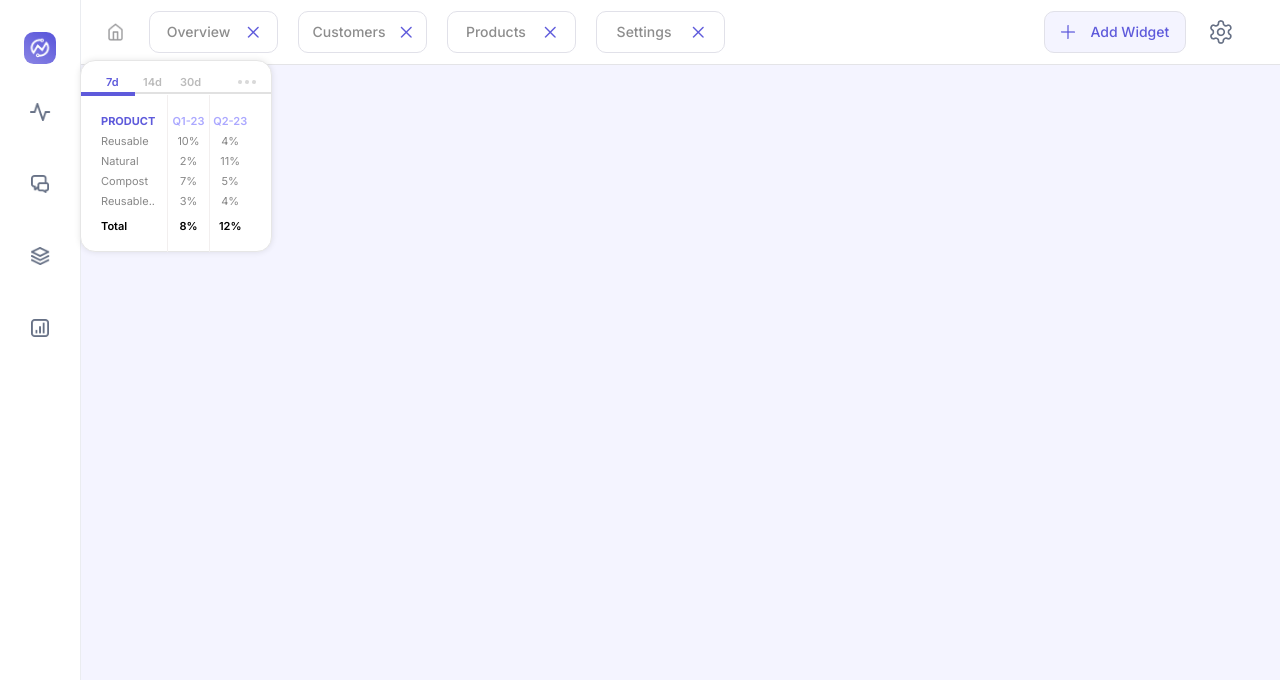
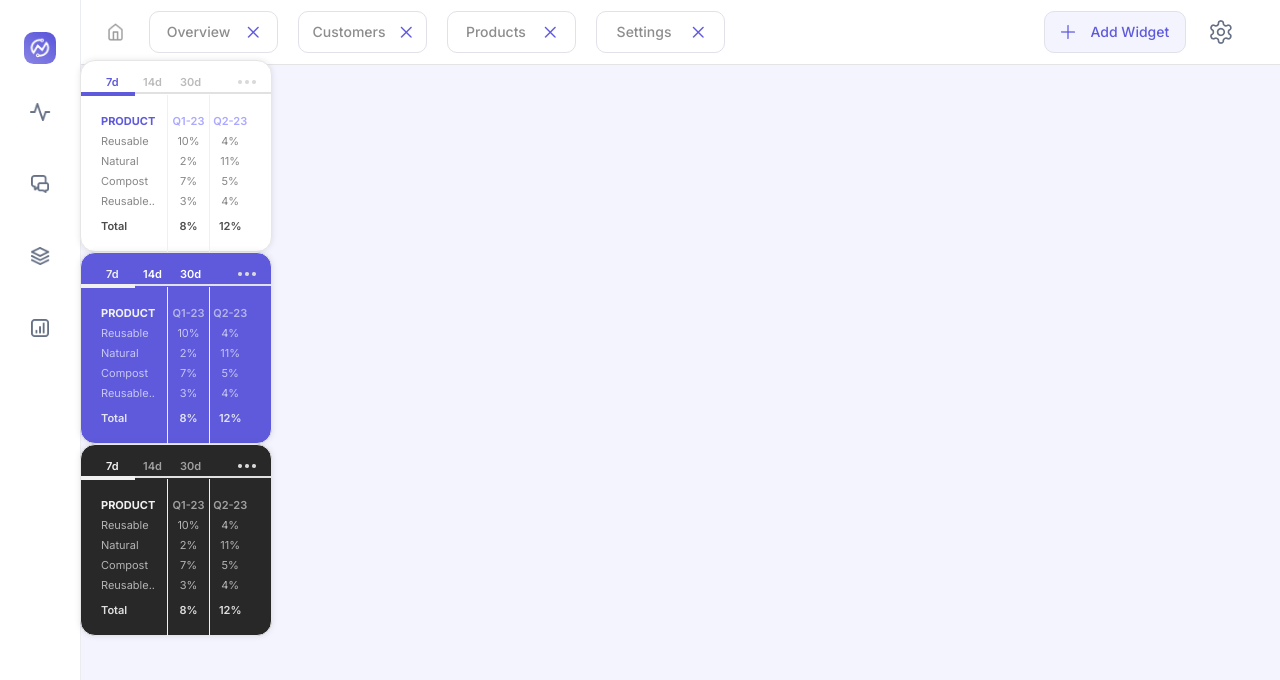
Before and after one commit to TheMastermind2001/Widgets-Dashboard---Frontend-Assignment, a React (Create React App) app: page / in a window 1280 px wide. Shown: the top 680 px of the page. Built offline with nearby package versions, Linux system fonts and the light colour scheme; a web font is replaced by a local one.

Commit message:
Diff colors Table 1 created

```diff
--- a/src/components/Dashboard/Dashboard.tsx
+++ b/src/components/Dashboard/Dashboard.tsx
@@ -25,6 +25,18 @@ const Dashboard: React.FC = () => {
           today={true}
           bgcolor="white"
         ></Table1>
+
+        <Table1
+          data={dashboardData?.widgets[0]}
+          today={true}
+          bgcolor="#5E5ADB"
+        ></Table1>
+
+        <Table1
+          data={dashboardData?.widgets[0]}
+          today={true}
+          bgcolor="#282828"
+        ></Table1>
       </div>
     </div>
   );
--- a/src/components/Dashboard/SubComponents/Days.tsx
+++ b/src/components/Dashboard/SubComponents/Days.tsx
@@ -7,6 +7,16 @@ type Props = {
 };
 
 function Days({ color }: Props) {
+  const idxMapBoldLine: any = {
+    white: "#5E5ADB",
+    "#5E5ADB": "#F1F1F2",
+    "#282828": "#F1F1F2",
+  };
+  const idxMapTextHead: any = {
+    white: "#BBBBBB",
+    "#5E5ADB": "#FFFFFF",
+    "#282828": "#A0A0A0",
+  };
   const [selectedIdx, setSelectedIdx] = useState(1);
   return (
     <div className="Days-Div-Main">
@@ -16,10 +26,8 @@ function Days({ color }: Props) {
             style={{
               color:
                 selectedIdx == 1
-                  ? color != "white"
-                    ? "#5E5ADB"
-                    : "white"
-                  : "#BBBBBB",
+                  ? idxMapBoldLine[color]
+                  : idxMapTextHead[color],
             }}
             onClick={() => {
               setSelectedIdx(1);
@@ -32,10 +40,8 @@ function Days({ color }: Props) {
             style={{
               color:
                 selectedIdx == 2
-                  ? color != "white"
-                    ? "#5E5ADB"
-                    : "white"
-                  : "#BBBBBB",
+                  ? idxMapBoldLine[color]
+                  : idxMapTextHead[color],
             }}
             onClick={() => {
               setSelectedIdx(2);
@@ -48,10 +54,8 @@ function Days({ color }: Props) {
             style={{
               color:
                 selectedIdx == 3
-                  ? color != "white"
-                    ? "#5E5ADB"
-                    : "white"
-                  : "#BBBBBB",
+                  ? idxMapBoldLine[color]
+                  : idxMapTextHead[color],
             }}
             onClick={() => {
               setSelectedIdx(3);
@@ -69,6 +73,7 @@ function Days({ color }: Props) {
         <hr
           className="Bold-Line"
           style={{
+            color: idxMapBoldLine[color],
             position: "relative",
             top: "-1px",
             left: (selectedIdx - 1) * 45,
--- a/src/components/Dashboard/Widgets/Table1.tsx
+++ b/src/components/Dashboard/Widgets/Table1.tsx
@@ -6,6 +6,26 @@ import Days from "../SubComponents/Days";
 import { toCamelCase } from "../../../utils/stringUtils";
 
 const Table1: React.FC<Table1Props> = ({ data, today, bgcolor }) => {
+  const HeadColorLeftCell: any = {
+    white: "#5E5ADB",
+    "#5E5ADB": "#F1F1F2",
+    "#282828": "#F1F1F2",
+  };
+  const HeadColor: any = {
+    white: "#ABA8FF",
+    "#5E5ADB": "rgba(241,241,242,0.6)",
+    "#282828": "rgba(241,241,242,0.6)",
+  };
+  const TextColor: any = {
+    white: "rgba(71,71,71,0.65)",
+    "#5E5ADB": "rgba(255,255,255,0.65)",
+    "#282828": "rgba(255,255,255,0.65)",
+  };
+  const TotalColor: any = {
+    white: "rgba(57,57,57,0.9)",
+    "#5E5ADB": "rgba(244,244,244,0.9)",
+    "#282828": "rgba(244,244,244,0.9",
+  };
   const [products, setProduts] = useState<string[]>([]);
   const [percentages, setPercentages] = useState<string[][]>([]);
   const [totals, setTotals] = useState<string[]>([]);
@@ -43,17 +63,29 @@ const Table1: React.FC<Table1Props> = ({ data, today, bgcolor }) => {
 
   return (
     <div className="Table1" style={style}>
-      <Days color={bgcolor === "white" ? "#5E5ADB" : "white"}></Days>
+      <Days color={bgcolor || "white"}></Days>
 
       <div className="Table1-Contents">
         <div className="Table1-Row Table1-Header">
           <div className="Table1-Cell">
-            <h1 className="Table1-Header-Cell-1">PRODUCT</h1>
+            <h1
+              style={{ color: HeadColorLeftCell[bgcolor || "white"] }}
+              className="Table1-Header-Cell-1"
+            >
+              PRODUCT
+            </h1>
           </div>
           {data?.data.scores.map((item: any) => {
             return (
               <div className="Table1-Cell">
-                <h1 style={{ textAlign: "center" }}>{item.period}</h1>
+                <h1
+                  style={{
+                    color: HeadColor[bgcolor || "white"],
+                    textAlign: "center",
+                  }}
+                >
+                  {item.period}
+                </h1>
               </div>
             );
           })}
@@ -62,13 +94,29 @@ const Table1: React.FC<Table1Props> = ({ data, today, bgcolor }) => {
           return (
             <div className="Table1-Row">
               <div className="Table1-Cell">
-                <h1>{product}</h1>
+                <h1 style={{ color: TextColor[bgcolor || "white"] }}>
+                  {product}
+                </h1>
               </div>
               <div className="Table1-Cell">
-                <h1 style={{ textAlign: "center" }}>{percentages[0][index]}</h1>
+                <h1
+                  style={{
+                    color: TextColor[bgcolor || "white"],
+                    textAlign: "center",
+                  }}
+                >
+                  {percentages[0][index]}
+                </h1>
               </div>
               <div className="Table1-Cell">
-                <h1 style={{ textAlign: "center" }}>{percentages[1][index]}</h1>
+                <h1
+                  style={{
+                    color: TextColor[bgcolor || "white"],
+                    textAlign: "center",
+                  }}
+                >
+                  {percentages[1][index]}
+                </h1>
               </div>
             </div>
           );
@@ -76,13 +124,25 @@ const Table1: React.FC<Table1Props> = ({ data, today, bgcolor }) => {
 
         <div className="Table1-Row Table1-Footer">
           <div className="Table1-Cell Table1-Footer-Cell">
-            <h1 className="Table1-Footer-Cell-1">Total</h1>
+            <h1
+              style={{ color: TotalColor[bgcolor || "white"] }}
+              className="Table1-Footer-Cell-1"
+            >
+              Total
+            </h1>
           </div>
           {totals.map((item: any, index: any) => {
             if (index >= 2) return;
             return (
               <div className="Table1-Cell Table1-Footer-Cell">
-                <h1 style={{ textAlign: "center" }}>{item}</h1>
+                <h1
+                  style={{
+                    color: TotalColor[bgcolor || "white"],
+                    textAlign: "center",
+                  }}
+                >
+                  {item}
+                </h1>
               </div>
             );
           })}
--- a/src/css/Dashboard/SubComponents/Days.css
+++ b/src/css/Dashboard/SubComponents/Days.css
@@ -77,6 +77,6 @@
     margin: 0;
     margin-top: -1px;
     width: 50px;
-    border: 2px solid #5E5ADB
+    border: 2px solid;
     /* margin-top: -1px; */
 }
```
